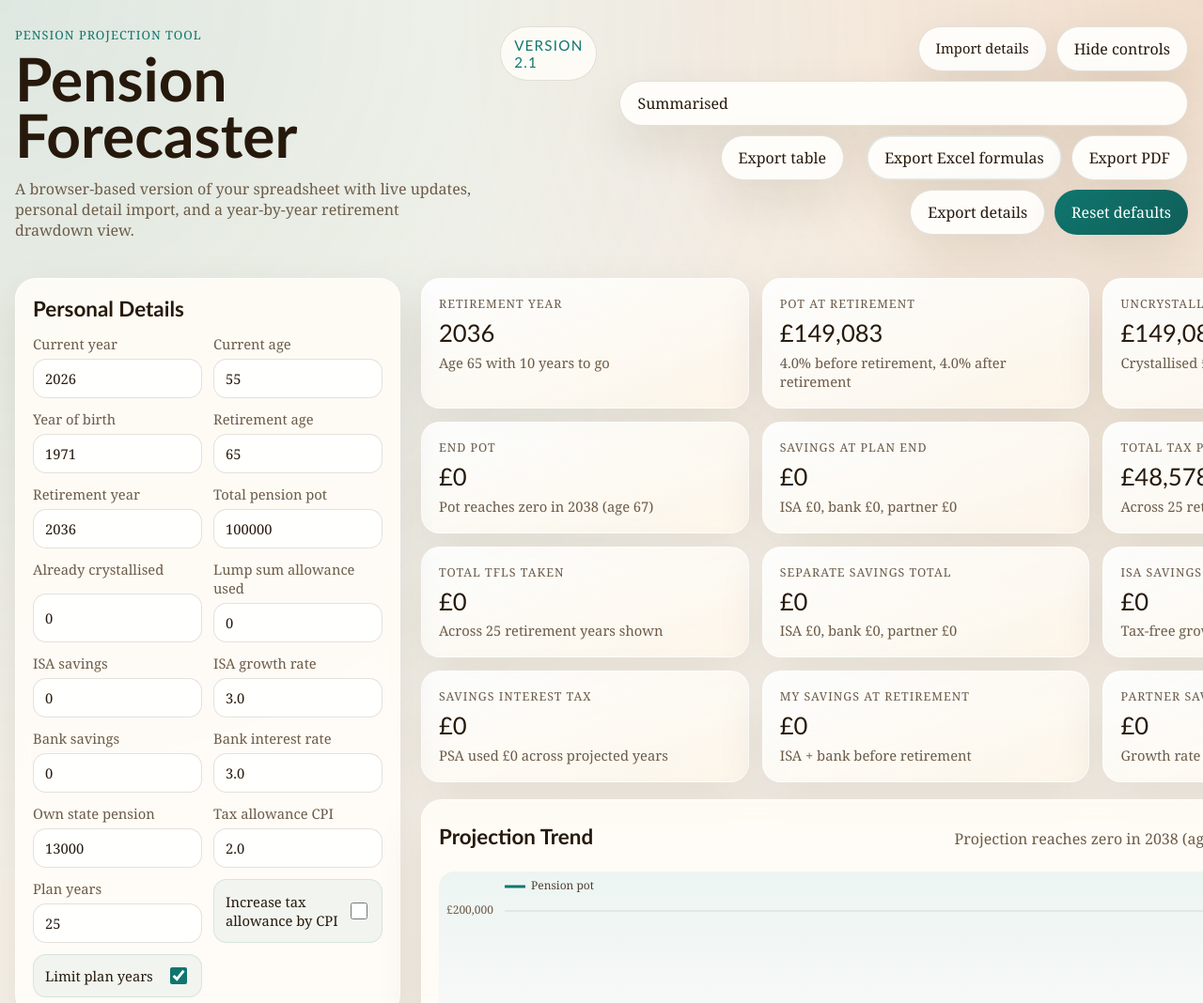
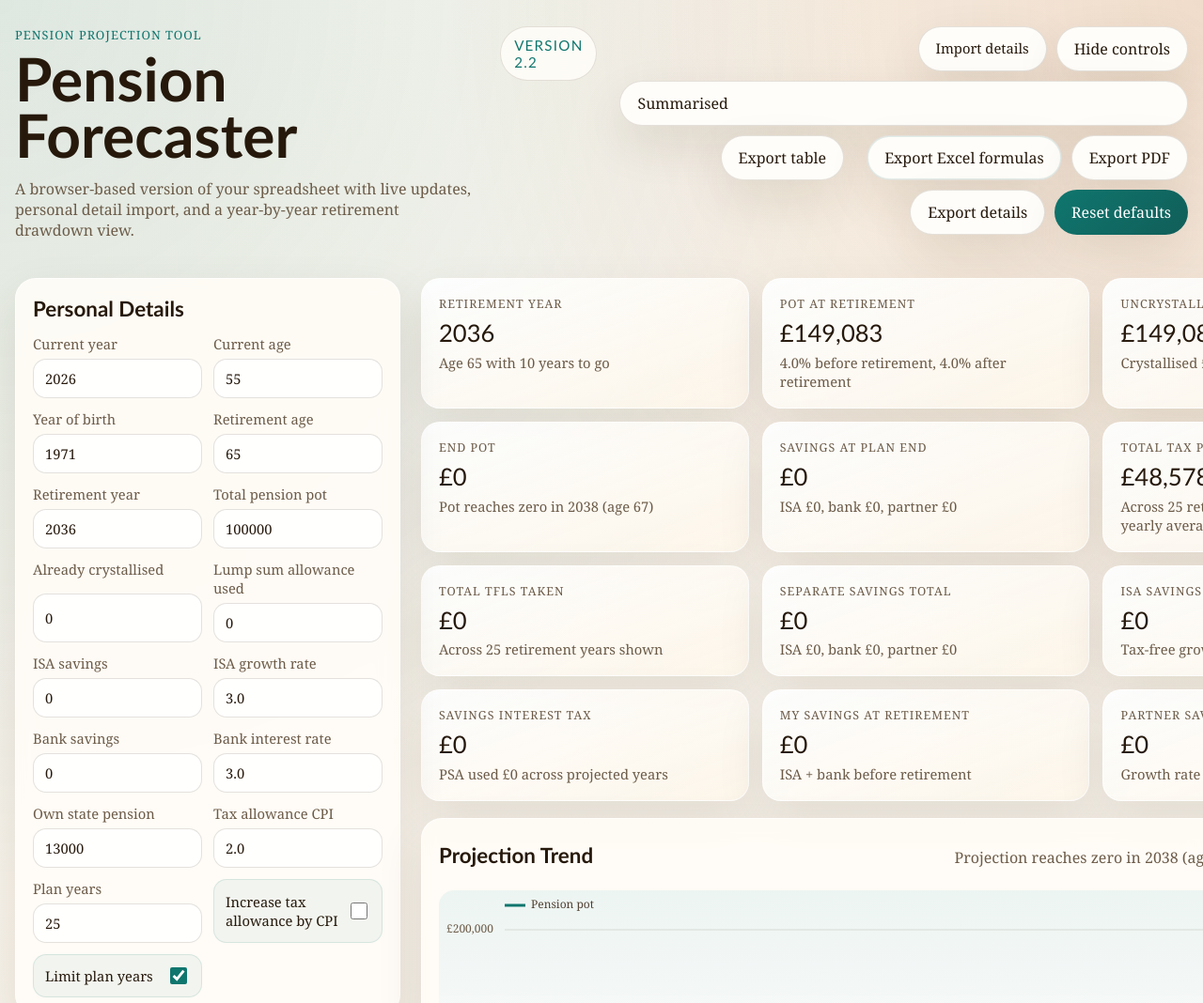
Before and after one commit to robjwalker2000-cmyk/Pension-forecaster, a plain HTML site: page index.html in a window 1280 px wide. Shown: the top 1068 px of the page at 94% size. Drawn offline with Linux system fonts and the light colour scheme.

Commit message:
2.2_Features
Cleaner and better results

```diff
--- a/app.js
+++ b/app.js
@@ -786,6 +786,7 @@ function syncForm() {
 function renderSummary(projection) {
   const lastRow = projection.rows[projection.rows.length - 1];
   const totalTaxPaid = projection.rows.reduce((sum, row) => sum + row.estimatedTax, 0);
+  const averageTaxPerYear = projection.rows.length > 0 ? totalTaxPaid / projection.rows.length : 0;
   const totalTflsTaken = projection.rows.reduce((sum, row) => sum + row.taxFreeCash, 0);
   const cards = [
     {
@@ -823,7 +824,7 @@ function renderSummary(projection) {
     {
       label: "Total tax paid",
       value: formatCurrency(totalTaxPaid),
-      note: `Across ${NUMBER.format(projection.rows.length)} retirement years shown`,
+      note: `Across ${NUMBER.format(projection.rows.length)} retirement years shown, ${formatCurrency(averageTaxPerYear)} yearly average`,
     },
     {
       label: "Lump sum allowance left",
--- a/index.html
+++ b/index.html
@@ -17,7 +17,7 @@
             detail import, and a year-by-year retirement drawdown view.
           </p>
         </div>
-        <p class="version-badge">Version 2.1</p>
+        <p class="version-badge">Version 2.2</p>
         <div class="hero-actions">
           <label class="button secondary" for="import-file">Import details</label>
           <input id="import-file" type="file" accept=".csv,.json" hidden />
```
